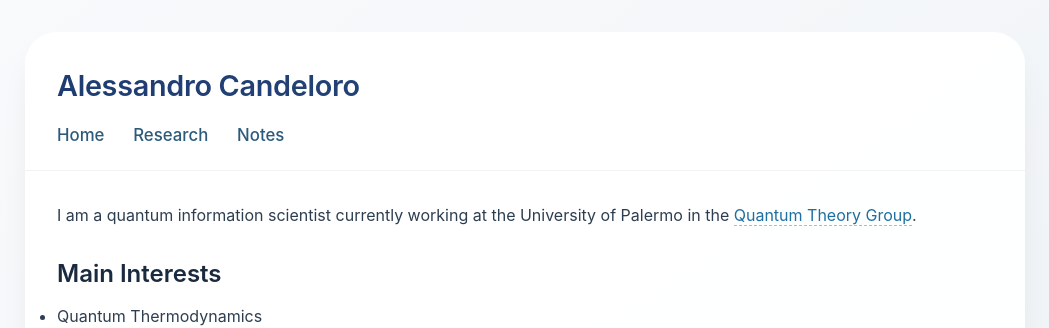
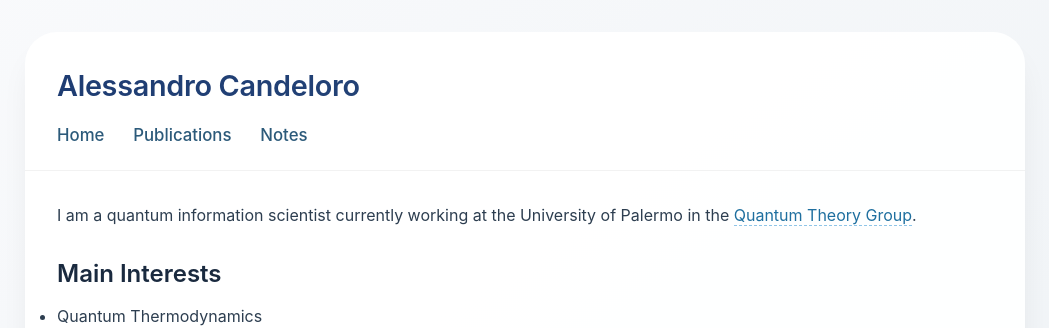
Before and after one commit to alecandeloro/alecandeloro.github.io, a Jekyll site: the page built from index.md, in a window 1280 px wide. Shown: the top 328 px of the page, without its empty margins (115-1164 px from the left). Built offline with Jekyll 4.4.1, drawn with Linux system fonts in a browser that asks for light colours.

Commit message:
Update default.html

```diff
--- a/_layouts/default.html
+++ b/_layouts/default.html
@@ -558,13 +558,13 @@
       <div class="site-title">Alessandro Candeloro</div>
       <nav class="nav-links">
         <a href="{{ '/' | relative_url }}">Home</a>
-        <a href="{{ '/research' | relative_url }}">Research</a>
+        <a href="{{ '/publications' | relative_url }}">Publications</a>
         <a href="{{ '/notes' | relative_url }}">Notes</a>
       </nav>
     </header>
 
     <main class="content">
-        {% if page.title and page.title != "Research" %}
+        {% if page.title and page.title != "Publications" %}
           <h1 class="page-heading">{{ page.title }}</h1>
         {% endif %}
       {{ content }}
```
